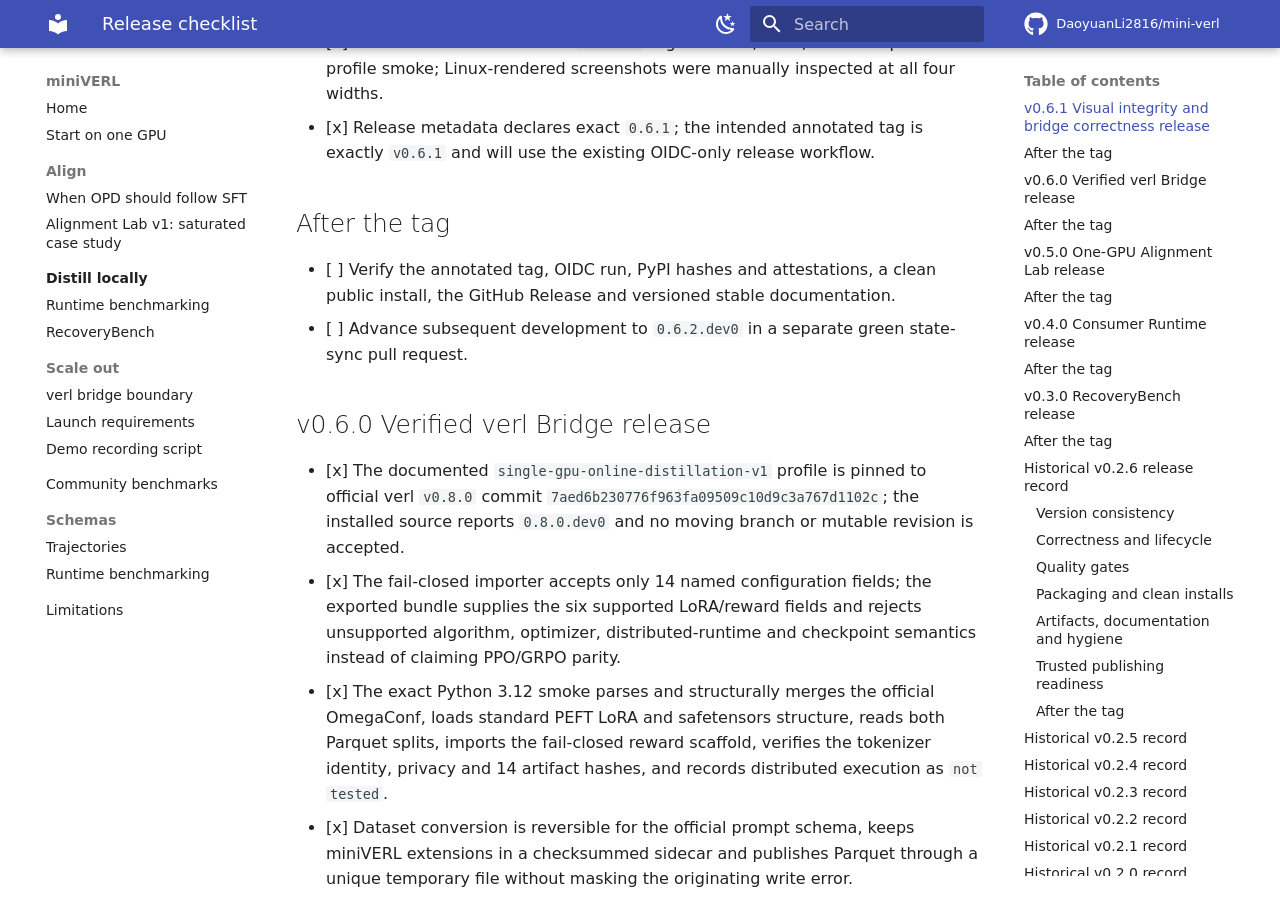
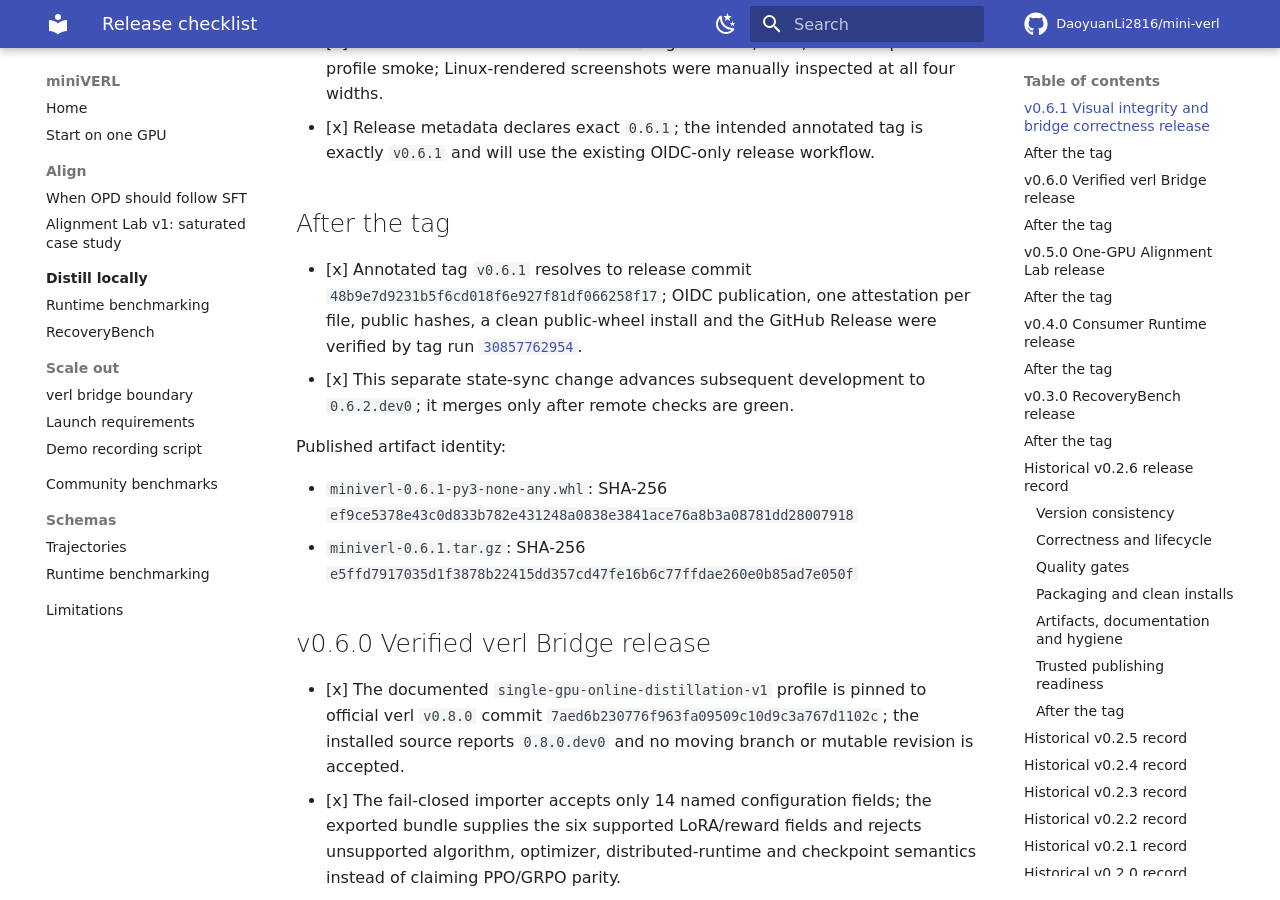
Before and after one commit to DaoyuanLi2816/mini-verl, an MkDocs documentation site: the page built from docs/release-checklist.md, in a window 1280 px wide and 900 px high, scrolled down 1442 px. Built offline with MkDocs 1.6.1 and Material for MkDocs 9.7.7, drawn with Linux system fonts in a browser that asks for light colours; comment, search, counter and statistics services are not loaded.

Commit message:
Advance development to 0.6.2.dev0 (#41)

```diff
--- a/docs/generated/quality.json
+++ b/docs/generated/quality.json
@@ -1,7 +1,7 @@
 {
   "schema_version": 1,
   "release": "0.6.1",
-  "status": "validated",
+  "status": "released",
   "measured_commit": "7fed8e79f02c0e0ba64ae6056760a75bc1b9b047",
   "measured_at": "2026-08-03T14:53:12-07:00",
   "cpu_non_gpu_non_network": {
--- a/docs/release-checklist.md
+++ b/docs/release-checklist.md
@@ -52,10 +52,20 @@ after the exact release commit and its remote checks are green.
 
 ## After the tag
 
-- [ ] Verify the annotated tag, OIDC run, PyPI hashes and attestations, a clean
-      public install, the GitHub Release and versioned stable documentation.
-- [ ] Advance subsequent development to `0.6.2.dev0` in a separate green
-      state-sync pull request.
+- [x] Annotated tag `v0.6.1` resolves to release commit
+      `48b9e7d9231b5f6cd018f6e927f81df066258f17`; OIDC publication, one
+      attestation per file, public hashes, a clean public-wheel install and the
+      GitHub Release were verified by tag run
+      [`30857762954`](https://github.com/DaoyuanLi2816/mini-verl/actions/runs/30857762954).
+- [x] This separate state-sync change advances subsequent development to
+      `0.6.2.dev0`; it merges only after remote checks are green.
+
+Published artifact identity:
+
+- `miniverl-0.6.1-py3-none-any.whl`: SHA-256
+  `ef9ce5378e43c0d833b782e431248a0838e3841ace76a8b3a08781dd28007918`
+- `miniverl-0.6.1.tar.gz`: SHA-256
+  `e5ffd7917035d1f3878b22415dd357cd47fe16b6c77ffdae260e0b85ad7e050f`
 
 ## v0.6.0 Verified verl Bridge release
 
--- a/src/miniverl/__init__.py
+++ b/src/miniverl/__init__.py
@@ -14,6 +14,6 @@ Public API
 
 from __future__ import annotations
 
-__version__ = "0.6.1"
+__version__ = "0.6.2.dev0"
 
 __all__ = ["__version__"]
```
Also changed, not shown: PROJECT_STATE.md (+10 -4 lines), PYPI.md (+23 -23 lines).
